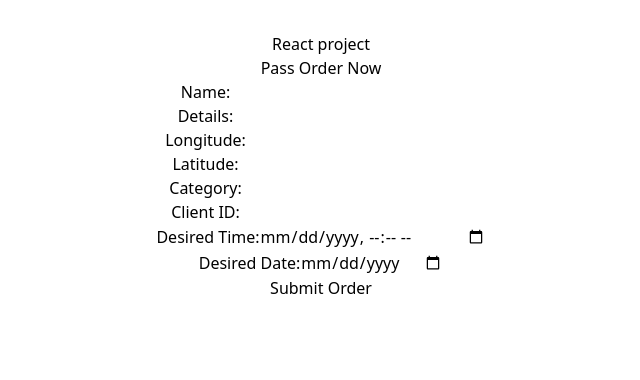
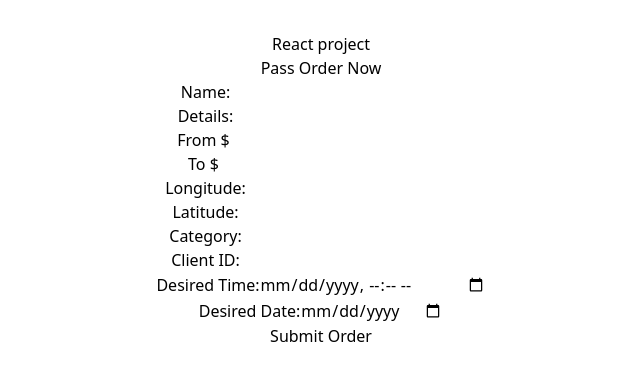
Before and after one commit to Souayah-Malek12/PSfrontend, a React (Vite) app: page /PassrealTimeOrd in a window 1280 px wide. Shown: the top 380 px of the page, without its empty margins (319-959 px from the left). Built offline with nearby package versions, Linux system fonts and the light colour scheme; no server answers; sample sign-in values are in the browser's storage.

Commit message:
order acquiring feature

```diff
--- a/src/Pages/PassOrderRealTime.jsx
+++ b/src/Pages/PassOrderRealTime.jsx
@@ -14,6 +14,8 @@ const PassOrderRealTime = () => {
   const [clientId, setClientId] = useState("");
   const [desiredTime, setDesiredTime] = useState("");
   const [desiredDate, setDesiredDate] = useState("");
+  const [minVal, setMinVal] = useState("");
+  const [maxVal, setMaxVal] = useState("")
 
   const handleSubmit = async(e) => {
     e.preventDefault();
@@ -29,7 +31,7 @@ const PassOrderRealTime = () => {
 
 
 
-      const order = {details, coordinates , category, desiredTime, desiredDate};
+      const order = {details, coordinates , category, minVal , maxVal , desiredTime, desiredDate};
       socket.emit("sendOrder", {
         order
       })
@@ -74,6 +76,14 @@ const PassOrderRealTime = () => {
           onChange={(e) => setDetails(e.target.value)}
           required
         />
+      </div>
+      <div>
+        <label>From $ </label>
+        <input type="number" value={minVal} onChange={(e)=> setMinVal(e.target.value)} />
+      </div>
+      <div>
+        <label>To $ </label>
+        <input type="number" value={maxVal} onChange={(e)=> setMaxVal(e.target.value)} />
       </div>
       <div>
         <label>Longitude:</label>
--- a/src/Pages/RealTimeOrder.jsx
+++ b/src/Pages/RealTimeOrder.jsx
@@ -7,7 +7,7 @@ const socket = io("http://localhost:5001");
 const RealTimeOrder = () => {
     const [orders, setOrders] = useState([])
     const [acquiredOrd, setAcquiredOrd] = useState("");
-
+    const [price, setPrice] = useState("")
 
     useEffect(() => {
 
@@ -19,36 +19,52 @@ const RealTimeOrder = () => {
 
 
         // Listen for the new order event
-        socket.on("getOrder", (order) => {
-            console.log("real time order", order)
-            setOrders(prevOrders=>[...prevOrders, order]);
-            console.log("ordTab",orders);
 
-        });
 
 
 
 
         // Cleanup when component unmounts or socket is disconnected
-        return () => {
+        /*return () => {
             socket.off("newOrder"); // Remove the event listener when component is unmounted
             socket.off("getOrder")
             socket.off("getOrder")
 
-        };
+        };*/
+
     }, []);
+    socket.on("getOrder", (order) => {
+        console.log("real time order", order)
+        setOrders(prevOrders=>[...prevOrders, order]);
+        console.log("ordTab",orders);
+
+    });
+    socket?.on("acquiredorder", (minBid)=> {
+        setAcquiredOrd(minBid)
+        console.log("fisnish", acquiredOrd)
+    })
     console.log("New order received:2", orders);
 
 
 
-    const handleAcquireOrder = (order, index) => {
+    /*const handleAcquireOrder = (order, index) => {
         console.log("Acquiring order:", order);
         // To implement ofr backend api setAcquiredOrd(order)
         socket.emit("acquireOrder", { acquiredOrd: order });
         const l1 = orders.filter((_, i) => i !== index);
         setOrders(l1)
         console.log("after filtering", l1 )
-    };
+    }; */
+   // <button onClick={()=>handleAcquireOrder(ord, index)}>Acquire Order</button>
+
+   const handleBid = (order, price)=>{
+        console.log("worker Socket", socket.id)
+        const OrdBid = {order, price, socketId :socket.id}
+        console.log("hdjqkhsdd",OrdBid)
+        socket.emit("bid", (OrdBid))
+    }
+
+
 
   return (
     <div>
@@ -59,8 +75,14 @@ const RealTimeOrder = () => {
                 <h1 >{ord.order.details}</h1>
                 <h1 >{ord.order.desiredTime}</h1>
                 <h1 >{ord.order.category}</h1>
-                <button onClick={()=>handleAcquireOrder(ord, index)}>Acquire Order</button>
+                <h1 >From :{ord.order.minVal}$</h1>
+                <h1 >To :{ord.order.maxVal} $</h1>
+                <div>
+                    <label> $$$$ Enter your bet $$$$$</label>
+                <input type="number" onChange={(e)=>setPrice(e.target.value)} placeholder="enter a bit in the range"/>
+                <button onClick={()=>handleBid(ord, price)} >bid a price</button>
 
+                </div>
             </div>
 
         ))}
```
